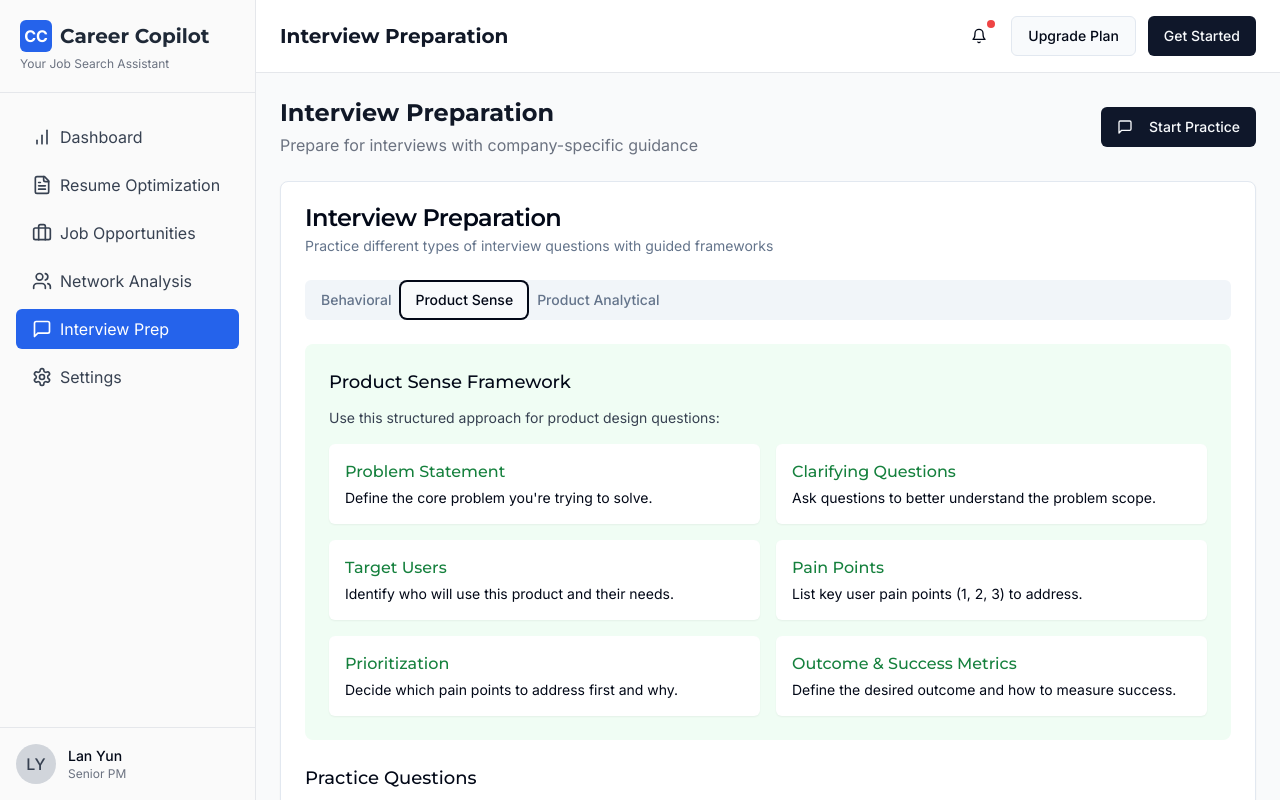
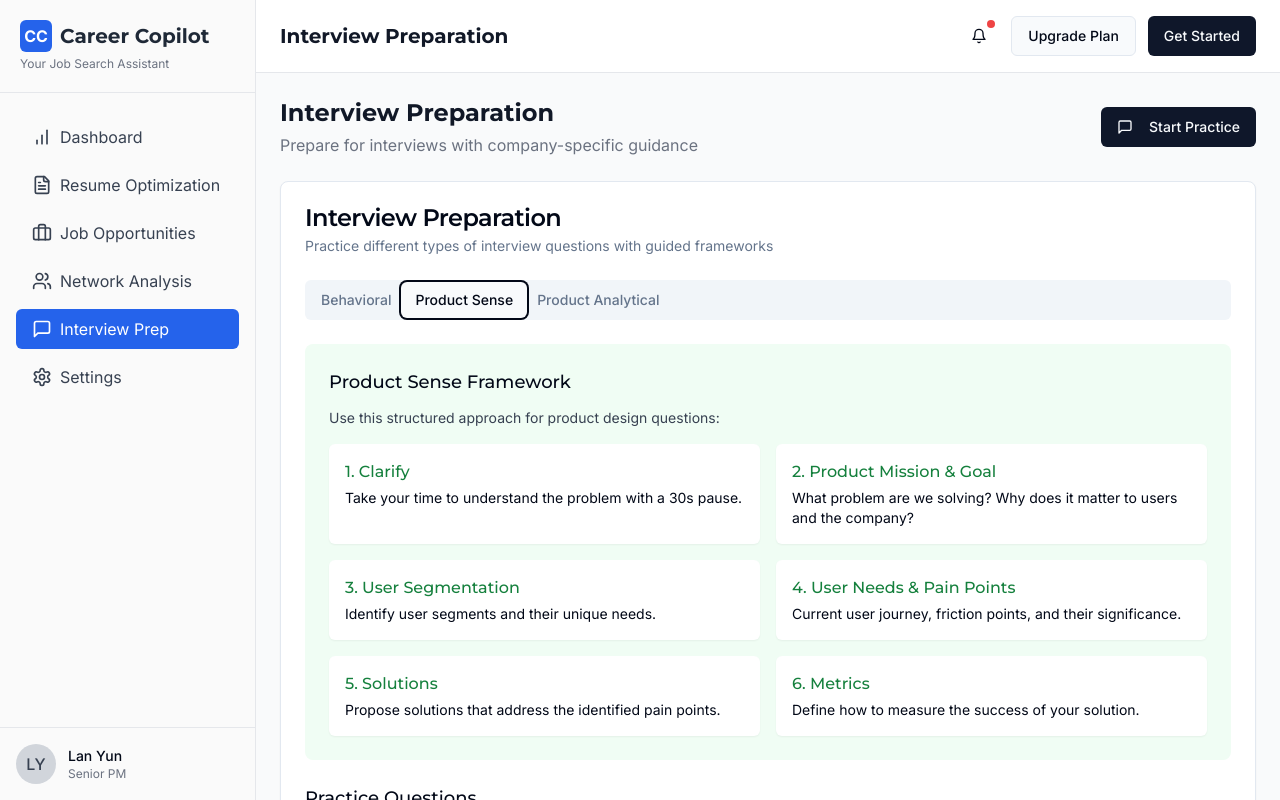
Before and after one commit to Lanyun009/Job-Copilot, a React (Vite) app: page /interview in a window 1280 px wide. Both pictures are taken after a click on the tab "Product Sense". Shown: the top 800 px of the page. Built offline with nearby package versions, Linux system fonts and the light colour scheme.

Commit message:
Refactor Product Sense Framework
Update the Product Sense interview preparation framework with new sections and questions, including Clarify, Product Mission & Goal, User Segmentation, User Needs & Pain Points, Solutions, and Metrics.

```diff
--- a/src/components/interview/InterviewProductSense.tsx
+++ b/src/components/interview/InterviewProductSense.tsx
@@ -41,33 +41,33 @@ const InterviewProductSense: React.FC = () => {
 
         <div className="grid grid-cols-1 md:grid-cols-2 gap-4">
           <div className="bg-white p-4 rounded-md shadow-sm">
-            <h4 className="font-medium text-green-700">Problem Statement</h4>
-            <p className="text-sm mt-1">Define the core problem you're trying to solve.</p>
+            <h4 className="font-medium text-green-700">1. Clarify</h4>
+            <p className="text-sm mt-1">Take your time to understand the problem with a 30s pause.</p>
           </div>
 
           <div className="bg-white p-4 rounded-md shadow-sm">
-            <h4 className="font-medium text-green-700">Clarifying Questions</h4>
-            <p className="text-sm mt-1">Ask questions to better understand the problem scope.</p>
+            <h4 className="font-medium text-green-700">2. Product Mission & Goal</h4>
+            <p className="text-sm mt-1">What problem are we solving? Why does it matter to users and the company?</p>
           </div>
 
           <div className="bg-white p-4 rounded-md shadow-sm">
-            <h4 className="font-medium text-green-700">Target Users</h4>
-            <p className="text-sm mt-1">Identify who will use this product and their needs.</p>
+            <h4 className="font-medium text-green-700">3. User Segmentation</h4>
+            <p className="text-sm mt-1">Identify user segments and their unique needs.</p>
           </div>
 
           <div className="bg-white p-4 rounded-md shadow-sm">
-            <h4 className="font-medium text-green-700">Pain Points</h4>
-            <p className="text-sm mt-1">List key user pain points (1, 2, 3) to address.</p>
+            <h4 className="font-medium text-green-700">4. User Needs & Pain Points</h4>
+            <p className="text-sm mt-1">Current user journey, friction points, and their significance.</p>
           </div>
 
           <div className="bg-white p-4 rounded-md shadow-sm">
-            <h4 className="font-medium text-green-700">Prioritization</h4>
-            <p className="text-sm mt-1">Decide which pain points to address first and why.</p>
+            <h4 className="font-medium text-green-700">5. Solutions</h4>
+            <p className="text-sm mt-1">Propose solutions that address the identified pain points.</p>
           </div>
 
           <div className="bg-white p-4 rounded-md shadow-sm">
-            <h4 className="font-medium text-green-700">Outcome & Success Metrics</h4>
-            <p className="text-sm mt-1">Define the desired outcome and how to measure success.</p>
+            <h4 className="font-medium text-green-700">6. Metrics</h4>
+            <p className="text-sm mt-1">Define how to measure the success of your solution.</p>
           </div>
         </div>
       </div>
@@ -89,50 +89,50 @@ const InterviewProductSense: React.FC = () => {
                   <CardContent className="pt-6">
                     <div className="space-y-4">
                       <div>
-                        <h4 className="text-sm font-medium text-green-700">Problem Statement</h4>
+                        <h4 className="text-sm font-medium text-green-700">1. Clarify</h4>
                         <textarea
                           className="mt-2 w-full rounded-md border border-gray-300 p-3 text-sm min-h-[80px]"
-                          placeholder="What is the core problem you're trying to solve?"
+                          placeholder="Take time to understand the problem (30s pause). What clarifying questions would you ask?"
                         />
                       </div>
 
                       <div>
-                        <h4 className="text-sm font-medium text-green-700">Clarifying Questions</h4>
+                        <h4 className="text-sm font-medium text-green-700">2. Product Mission & Goal</h4>
                         <textarea
                           className="mt-2 w-full rounded-md border border-gray-300 p-3 text-sm min-h-[80px]"
-                          placeholder="What questions would you ask to better understand the problem?"
+                          placeholder="What problem are we solving? Why does it matter to users and the company? What alternatives exist? Why should the company care?"
                         />
                       </div>
 
                       <div>
-                        <h4 className="text-sm font-medium text-green-700">Target Users</h4>
+                        <h4 className="text-sm font-medium text-green-700">3. User Segmentation</h4>
                         <textarea
                           className="mt-2 w-full rounded-md border border-gray-300 p-3 text-sm min-h-[80px]"
-                          placeholder="Who are the primary users? What are their characteristics?"
+                          placeholder="What are the broad user segments? How can we further segment into specific users? Does each segment have unique needs?"
                         />
                       </div>
 
                       <div>
-                        <h4 className="text-sm font-medium text-green-700">Pain Points</h4>
+                        <h4 className="text-sm font-medium text-green-700">4. User Needs & Pain Points</h4>
                         <textarea
                           className="mt-2 w-full rounded-md border border-gray-300 p-3 text-sm min-h-[80px]"
-                          placeholder="List 3 key pain points the users experience..."
+                          placeholder="What steps would users take today? What friction exists at each step? How significant is it? Should the company care about these pain points?"
                         />
                       </div>
 
                       <div>
-                        <h4 className="text-sm font-medium text-green-700">Prioritization</h4>
+                        <h4 className="text-sm font-medium text-green-700">5. Solutions</h4>
                         <textarea
                           className="mt-2 w-full rounded-md border border-gray-300 p-3 text-sm min-h-[80px]"
-                          placeholder="How would you prioritize addressing these pain points?"
+                          placeholder="What solutions would you propose to address the identified pain points?"
                         />
                       </div>
 
                       <div>
-                        <h4 className="text-sm font-medium text-green-700">Outcome & Success Metrics</h4>
+                        <h4 className="text-sm font-medium text-green-700">6. Metrics</h4>
                         <textarea
                           className="mt-2 w-full rounded-md border border-gray-300 p-3 text-sm min-h-[80px]"
-                          placeholder="What's the desired outcome? How will you measure success?"
+                          placeholder="How would you measure the success of your solution?"
                         />
                       </div>
 
```
